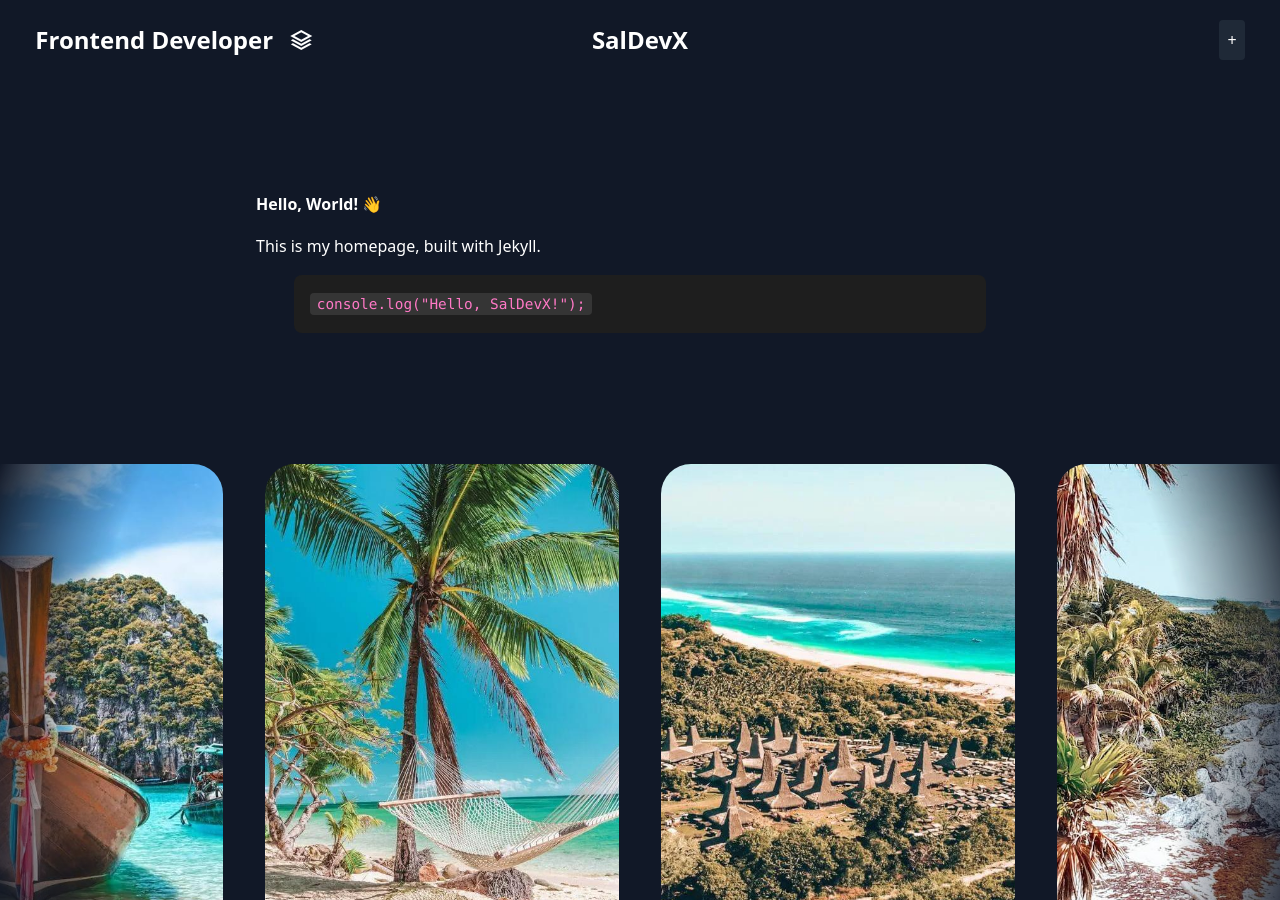
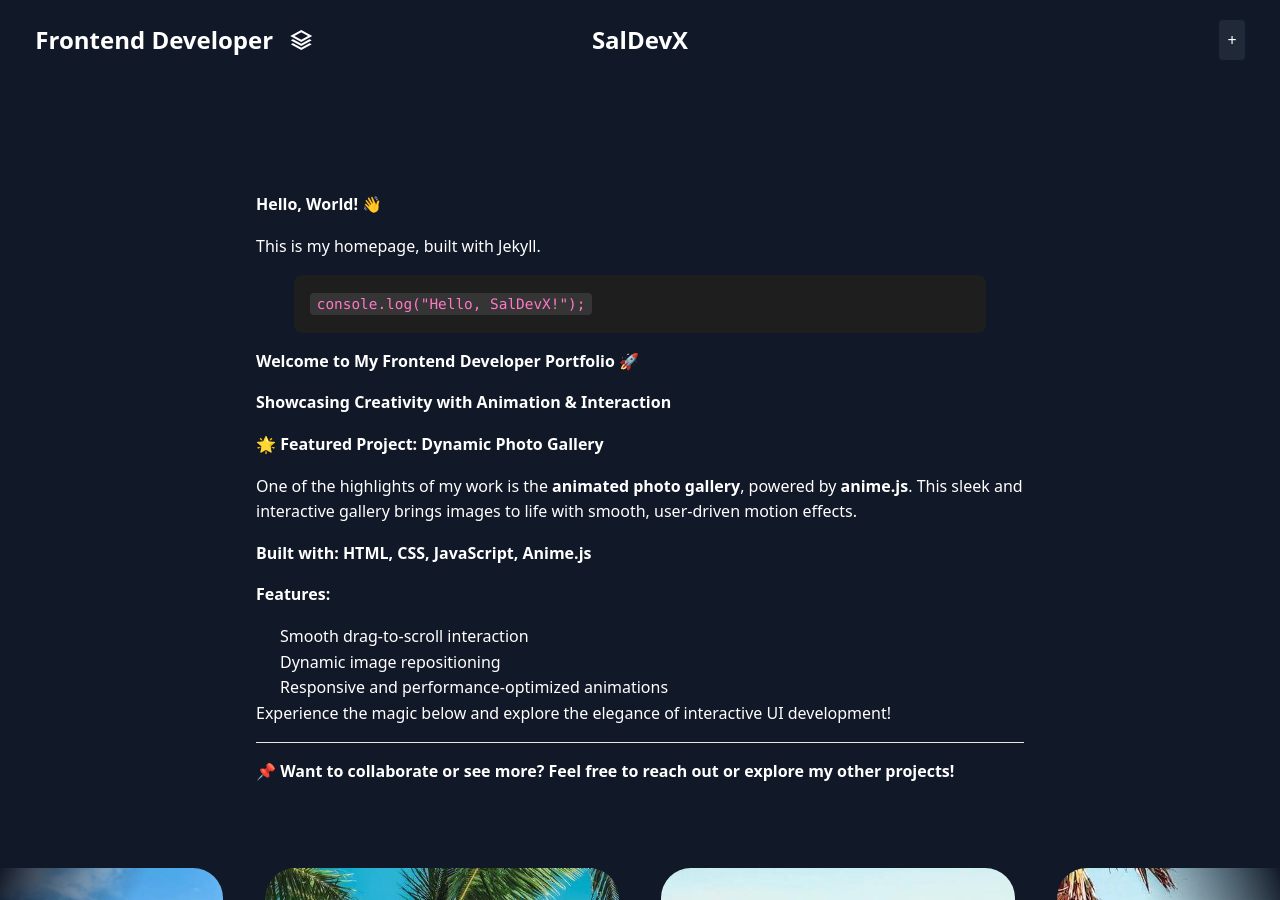
Before and after one commit to SalDevX/SalDevX.github.io, a Jekyll site: the page built from index.markdown, in a window 1280 px wide and 900 px high. Built offline with Jekyll 4.4.1, drawn with Linux system fonts in a browser that asks for light colours; nearby versions of some CDN libraries.

Commit message:
a little ai generated intro just to polulate the site I'm destried cant even type anymore

```diff
--- a/_layouts/home.html
+++ b/_layouts/home.html
@@ -20,8 +20,30 @@
         <h1>Hello, World! 👋</h1>
         <p>This is my homepage, built with Jekyll.</p>
         <pre><code class="language-js">console.log("Hello, SalDevX!");</code></pre>
+        <h1>Welcome to My Frontend Developer Portfolio 🚀</h1>
+
+        <h1>Showcasing Creativity with Animation & Interaction</h1>
+
+        <h1>🌟 Featured Project: Dynamic Photo Gallery</h1>
+
+        <p>One of the highlights of my work is the <strong>animated photo gallery</strong>, powered by <strong>anime.js</strong>. This sleek and interactive gallery brings images to life with smooth, user-driven motion effects.</p>
+
+        <h2>Built with: HTML, CSS, JavaScript, Anime.js</h2>
+        <h3>Features:</h3>
+        <ul>
+          <li>Smooth drag-to-scroll interaction</li>
+          <li>Dynamic image repositioning</li>
+          <li>Responsive and performance-optimized animations</li>
+        </ul>
+
+        <p>Experience the magic below and explore the elegance of interactive UI development!</p>
+
+        <hr>
+
+        <h2>📌 Want to collaborate or see more? Feel free to reach out or explore my other projects!</h2>
     </div>
-    <br></br> <br></br>
+
+    <br></br>
       <div class="slider-container">
         {% include slider.html %}
     </div>
```
Also changed, not shown: index.markdown (line endings or trailing spaces).
